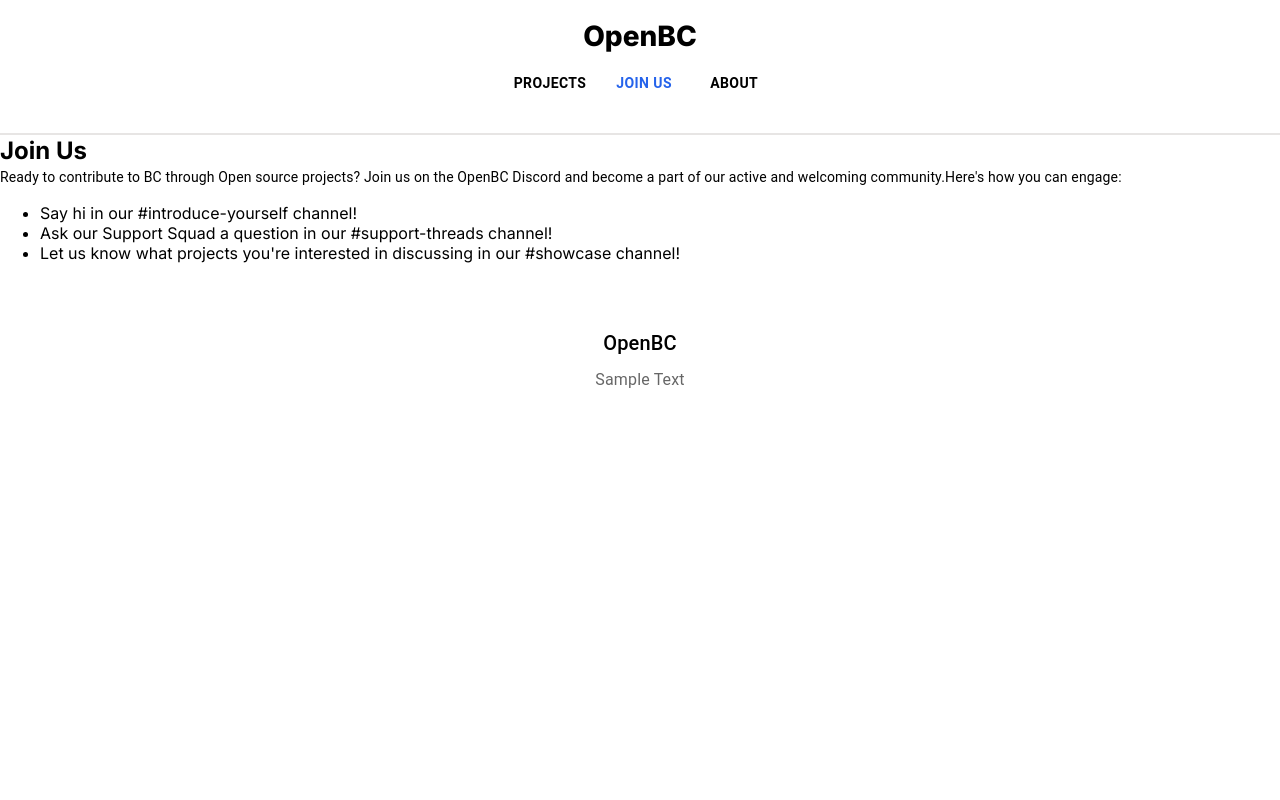
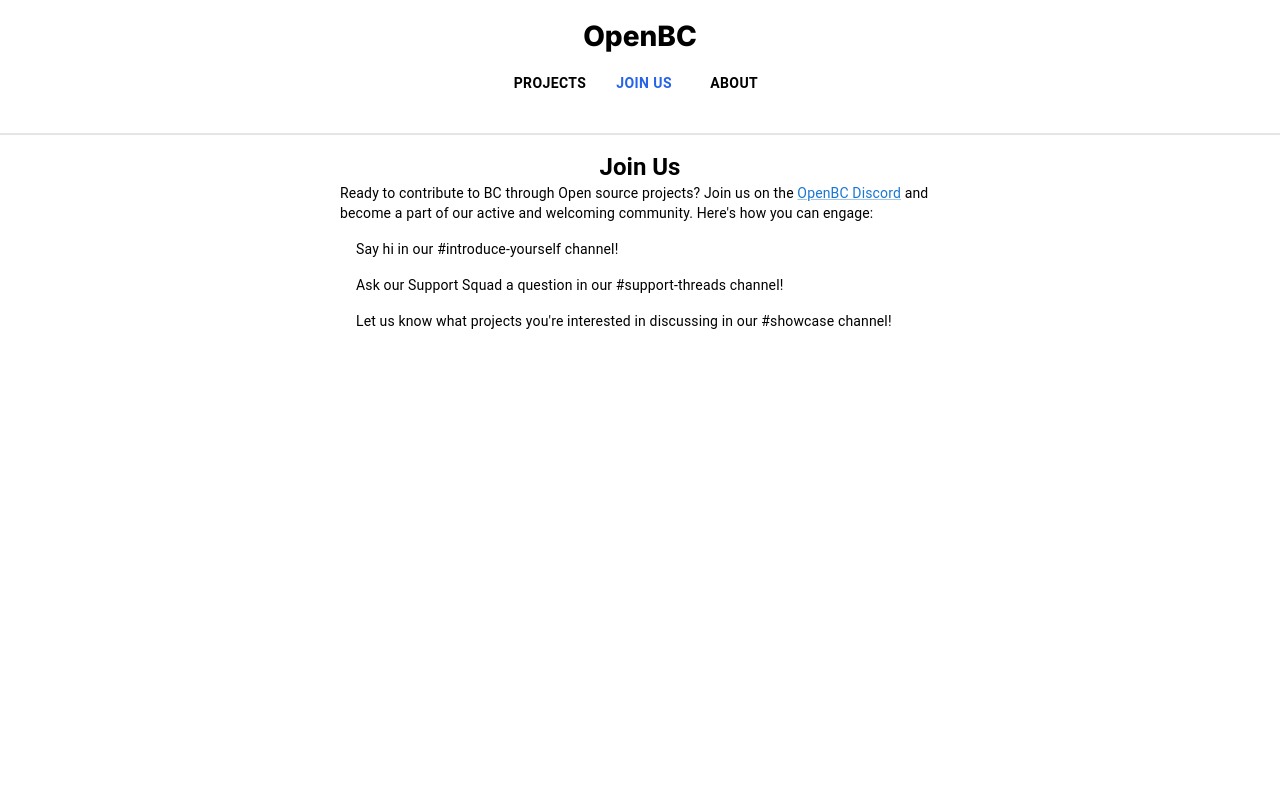
Before and after one commit to OpenBCca/openbc-web, a Next.js app: page /join-us in a window 1280 px wide. Shown: the top 800 px of the page. Built offline with nearby package versions, Linux system fonts and the light colour scheme.

Commit message:
Added more content.

```diff
--- a/src/app/join-us/page.tsx
+++ b/src/app/join-us/page.tsx
@@ -1,31 +1,57 @@
 import React from 'react';
-import { Box, Typography } from '@mui/material';
+import { Box, Typography, List, ListItem, Link } from '@mui/material';
 
 export default function JoinUs() {
   return (
-    <Box>
+    <Box
+      sx={{
+        display: 'flex',
+        flexDirection: 'column',
+        alignItems: 'center',
+        height: '100vh',
+        marginTop: '1rem',
+      }}
+    >
+      <Box sx={{ maxWidth: 600, textAlign: 'left' }}>
         <Typography
           variant="h5"
           component="div"
-        sx={{ fontFamily: 'inherit', fontWeight: '700' }}
+          fontWeight="bold"
+          textAlign={'center'}
         >
           Join Us
         </Typography>
         <Typography variant="body2">
-        {'Ready to contribute to BC through Open source projects? Join us on the ' +
-          'OpenBC Discord and become a part of our active and welcoming community.' +
-          "Here's how you can engage:"}
+          Ready to contribute to BC through Open source projects? Join us on the{' '}
+          <Link
+            href="https://discord.gg/JYr2EyEw"
+            target="_blank"
+            rel="noopener noreferrer"
+          >
+            OpenBC Discord
+          </Link>{' '}
+          and become a part of our active and welcoming community. Here's how
+          you can engage:
         </Typography>
-      <ul>
-        <li>Say hi in our #introduce-yourself channel!</li>
-        <li>
+        <List>
+          <ListItem>
+            <Typography variant="body2">
+              Say hi in our #introduce-yourself channel!
+            </Typography>
+          </ListItem>
+          <ListItem>
+            <Typography variant="body2">
               Ask our Support Squad a question in our #support-threads channel!
-        </li>
-        <li>
+            </Typography>
+          </ListItem>
+          <ListItem>
+            <Typography variant="body2">
               Let us know what projects you're interested in discussing in our
               #showcase channel!
-        </li>
-      </ul>
+            </Typography>
+          </ListItem>
+        </List>
+      </Box>
     </Box>
   );
 }
```
Lines whose indentation alone changed are shown as unchanged.
